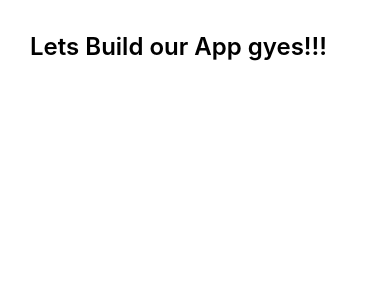
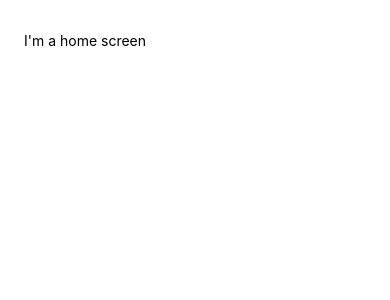
Before and after one commit to khaledghaffarii/uber_clone, a React Native app: screen / in a window 390 px wide. Shown: the top 300 px of the page. Built offline with nearby package versions, Linux system fonts and the light colour scheme.

Commit message:
refactor:  create a Screen folder and HomeScren , as well as import this in app.js

```diff
--- a/App.js
+++ b/App.js
@@ -19,13 +19,13 @@ import {
 } from 'react-native/Libraries/NewAppScreen';
 import {Provider} from 'react-redux';
 import {store} from './store.js';
-
+import HomeScreen from './screens/HomeScreen';
 
 function App() {
   return (
     <Provider store={store}>
       <View style={styles.sectionContainer}>
-        <Text style={styles.sectionTitle}> Lets Build our App gyes!!!</Text>
+        <HomeScreen />
       </View>
     </Provider>
   );
@@ -35,6 +35,7 @@ const styles = StyleSheet.create({
   sectionContainer: {
     marginTop: 32,
     paddingHorizontal: 24,
+    flex: 1,
   },
   sectionTitle: {
     fontSize: 24,
--- /dev/null
+++ b/screens/HomeScreen.js
@@ -0,0 +1,18 @@
+import React from 'react';
+import {View, Text, StyleSheet} from 'react-native';
+
+const HomeScreen = () => {
+  return (
+    <View >
+      <Text>I'm a home screen</Text>
+    </View>
+  );
+};
+
+const styles = StyleSheet.create({
+  container: {
+    flex: 1,
+  },
+});
+
+export default HomeScreen;
```
